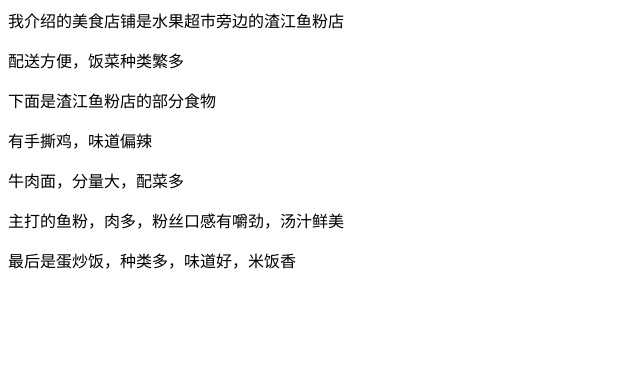
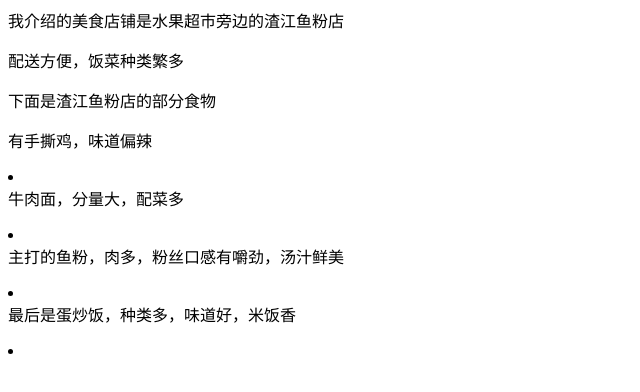
Before and after one commit to 109238/109238.github.io, a plain HTML site: page 3index.html in a window 1280 px wide. Shown: the whole page, without its empty margins (0-640 px from the left). Drawn offline with Linux system fonts and the light colour scheme.

Commit message:
Update 3index.html

```diff
--- a/3index.html
+++ b/3index.html
@@ -9,9 +9,13 @@
    我介绍的美食店铺是水果超市旁边的渣江鱼粉店<p></p>
    配送方便，饭菜种类繁多<p></p>
    下面是渣江鱼粉店的部分食物<p></p>
-   有手撕鸡，味道偏辣<p></p>
+    有手撕鸡，味道偏辣<p></p>
+    <li><a href="mmexportf729478e8948e5dd6ca74bc3245673f1.jpeg"></a></li>
    牛肉面，分量大，配菜多<p></p>
+   <li><a href="mmexporte42c673e9ac802a8ddd93e634589fbe5.jpeg"></a></li>
    主打的鱼粉，肉多，粉丝口感有嚼劲，汤汁鲜美<p></p>
+   <li><a href="mmexportd7cdc1d38d237c4bf46ecdac87f6790b.jpeg"></a></li>
    最后是蛋炒饭，种类多，味道好，米饭香<p></p>
+   <li><a href="mmexportaf008f6757133ae70ff717b99e6c74cd.jpeg"></a></li>
 </body>
 </html>
```
